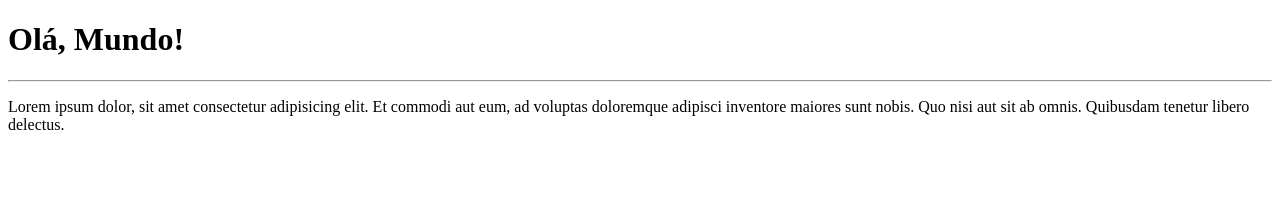
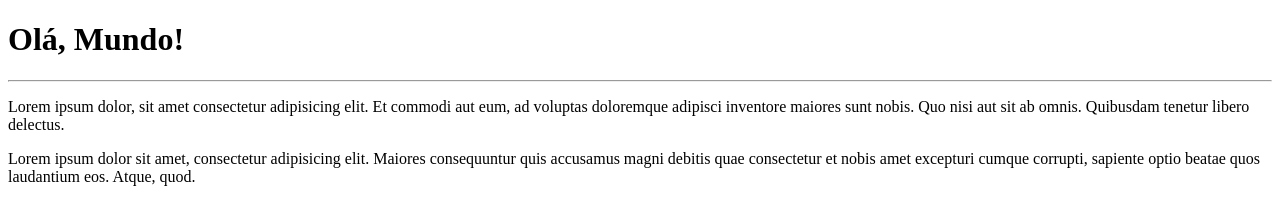
Before and after one commit to DevCarlosFilipe/OlaMundo, a plain HTML site: page site-exemplo/index.html in a window 1280 px wide. Drawn offline with Linux system fonts and the light colour scheme.

Commit message:
Adicionei um parágrafo

```diff
--- a/site-exemplo/index.html
+++ b/site-exemplo/index.html
@@ -9,5 +9,6 @@
     <h1>Olá, Mundo!</h1>
     <hr>
     <p>Lorem ipsum dolor, sit amet consectetur adipisicing elit. Et commodi aut eum, ad voluptas doloremque adipisci inventore maiores sunt nobis. Quo nisi aut sit ab omnis. Quibusdam tenetur libero delectus.</p>
+    <p>Lorem ipsum dolor sit amet, consectetur adipisicing elit. Maiores consequuntur quis accusamus magni debitis quae consectetur et nobis amet excepturi cumque corrupti, sapiente optio beatae quos laudantium eos. Atque, quod.</p>
 </body>
 </html>
```
